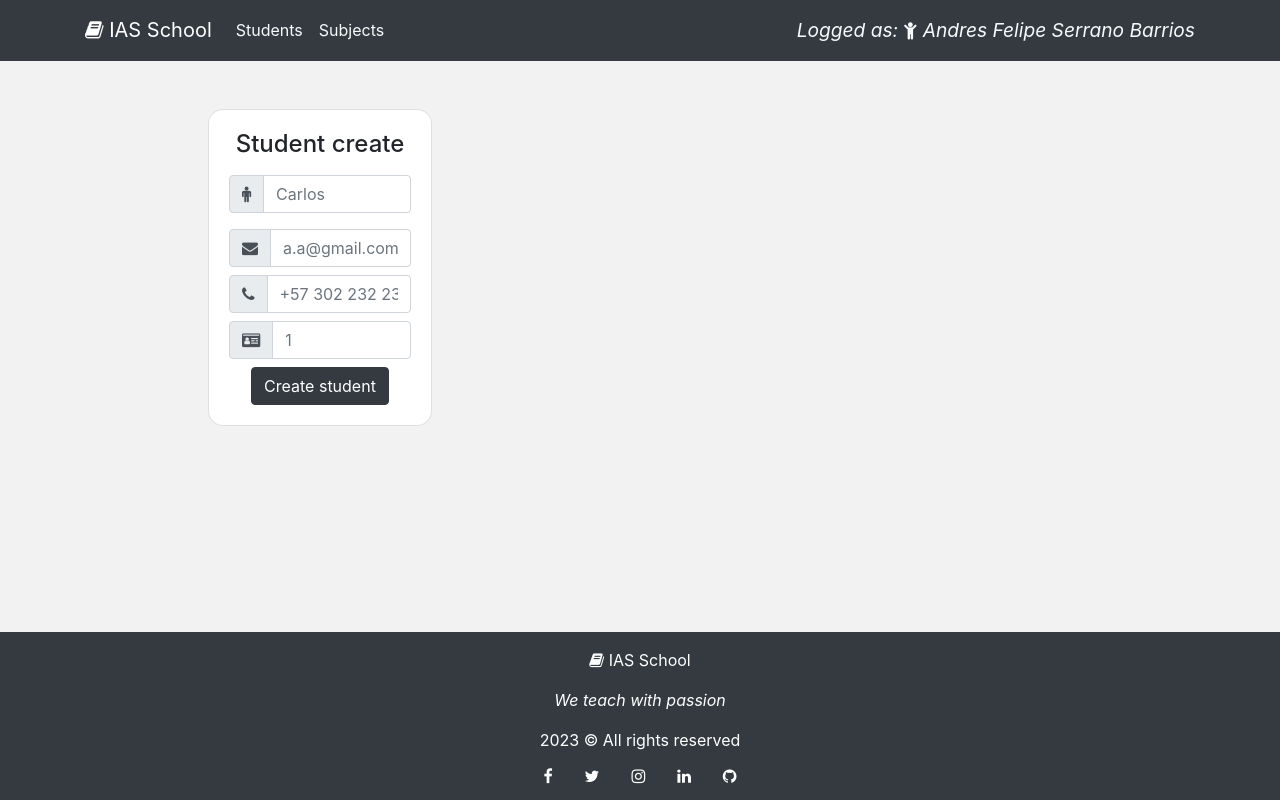
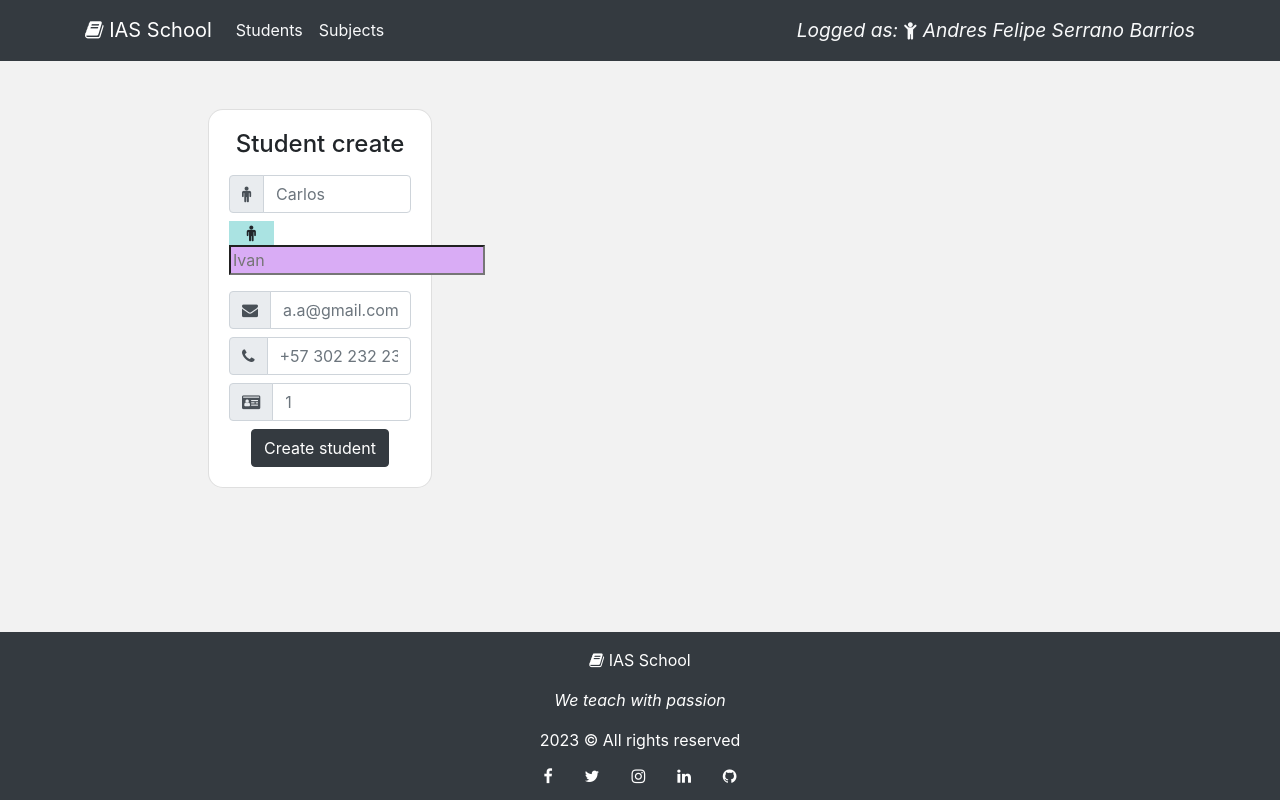
Before and after one commit to AndresFSerranoIAS/SpringBoot-Angular-School, an Angular app in the folder FrontendSchool/: page /student in a window 1280 px wide. Built offline with nearby package versions, Linux system fonts and the light colour scheme.

Commit message:
cambio color name students

```diff
--- a/FrontendSchool/src/app/ui/components/student/student.component.css
+++ b/FrontendSchool/src/app/ui/components/student/student.component.css
@@ -0,0 +1,9 @@
+.form-ivan{
+    background-color: #D9ACF5;
+    width: 400px;
+}
+
+.input-group-text-ivan{
+    background-color: #AAE3E2;
+    width: 45px;
+}
--- a/FrontendSchool/src/app/ui/components/student/student.component.html
+++ b/FrontendSchool/src/app/ui/components/student/student.component.html
@@ -17,6 +17,12 @@
                       <div class="input-group-text"><i class="fa fa-male" aria-hidden="true"></i></div>
                     </div>
                     <input type="text" class="form-control" placeholder="Carlos" formControlName="studentName">
+                  </div>
+                  <div class="input-group mb-2 mr-sm-2">
+                    <div class="input-group-prepend">
+                      <div class="input-group-text-ivan"><i class="fa fa-male" aria-hidden="true"></i></div>
+                    </div>
+                    <input type="text" class="form-ivan" placeholder="Ivan" formControlName="studentName">
                   </div>
                 </div>
                 <div class="input-group mb-2 mr-sm-2">
```
